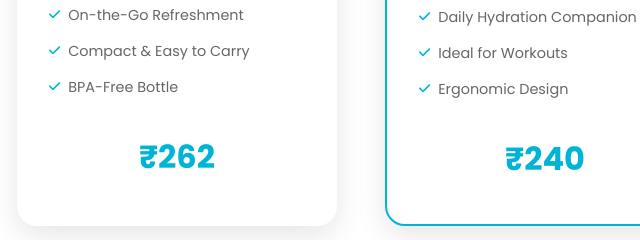
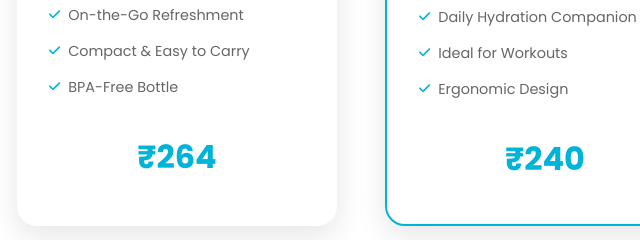
Before and after one commit to Rushiraj-Baxi/sippure, a plain HTML site: page index.html in a window 1280 px wide. Shown: the part 2620-2860 px from the top of the page, 95-735 px from the left. Drawn offline with Linux system fonts and the light colour scheme.

Commit message:
Change in price

```diff
--- a/index.html
+++ b/index.html
@@ -1204,7 +1204,7 @@
                         <span><i class="fas fa-check"></i> Compact & Easy to Carry</span>
                         <span><i class="fas fa-check"></i> BPA-Free Bottle</span>
                     </div>
-                    <div class="product-price">₹262</div>
+                    <div class="product-price">₹264</div>
                 </div>
                 <div id="product-aura" class="product-card featured">
                     <div class="popular-badge">Most Popular</div>
```
